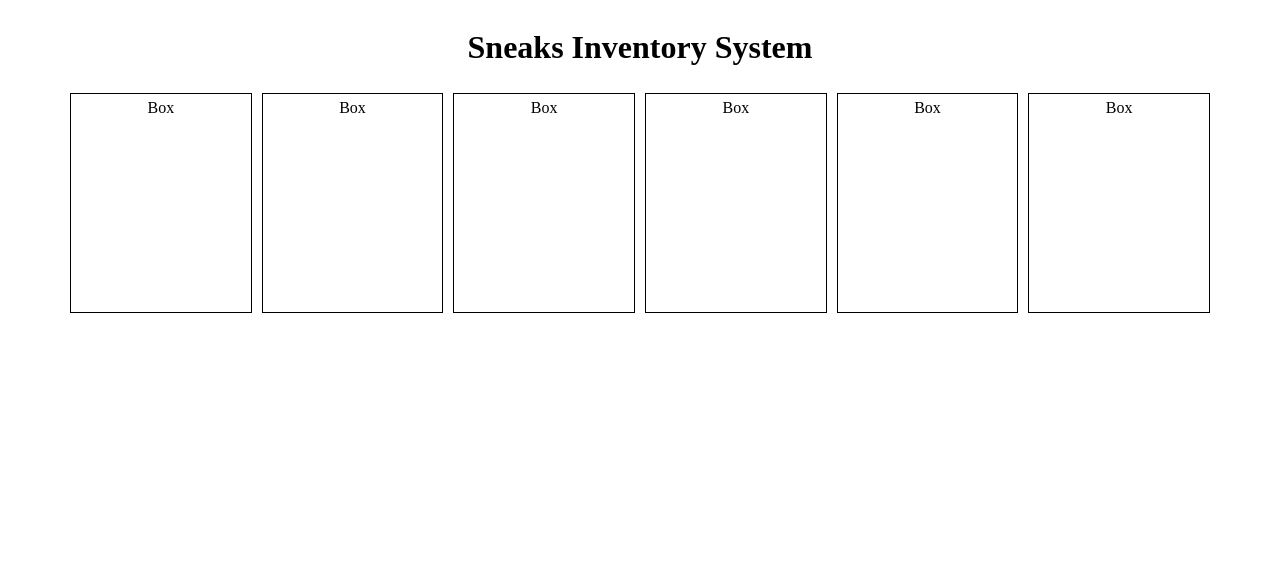
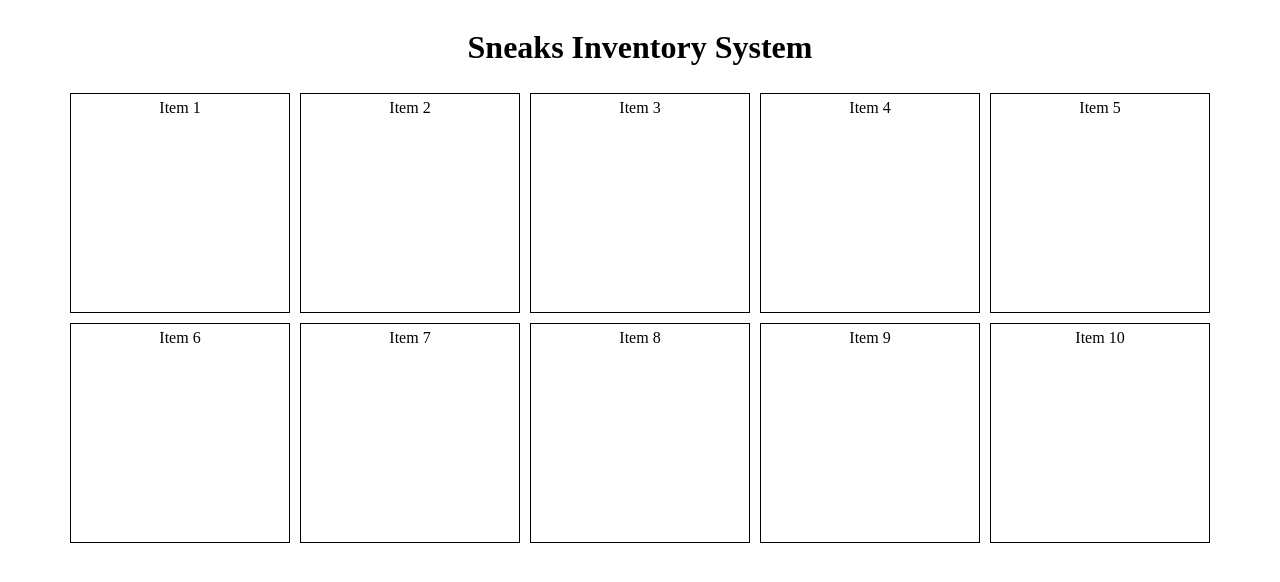
Before and after one commit to bryanfong-dev-old/Sneakers-Inventory-System, a React (Vite) app: page / in a window 1280 px wide. Shown: the top 582 px of the page. Built offline with nearby package versions, Linux system fonts and the light colour scheme.

Commit message:
10 items displayed

```diff
--- a/src/containers/MainContainer.js
+++ b/src/containers/MainContainer.js
@@ -2,8 +2,8 @@ import React from "react";
 
 function createSlots() {
   const slots = [];
-  for (let i = 0; i <= 5; i++) {
-    slots.push(<div className="slot"> Box</div>)
+  for (let i = 0; i < 10; i++) {
+    slots.push(<div className="item"> Item {i + 1}</div>)
   }
   return slots;
 }
--- a/src/styles.css
+++ b/src/styles.css
@@ -1,9 +1,11 @@
 #main{
   margin: 0px auto;
+  margin-bottom: 100px;
   width: 80%;
   display : flex;
   flex-direction: column;
   min-width: 1150px;
+  height: 100%;
 }
 
 h1 {
@@ -12,10 +14,11 @@ h1 {
 }
 
 #inventory {
-  display : flex;
+  display : grid;
+  grid-template-columns: repeat(5, 1fr)
 }
 
-.slot{
+.item{
   text-align: center;
   width: 13em;
   height: 13em;
```
